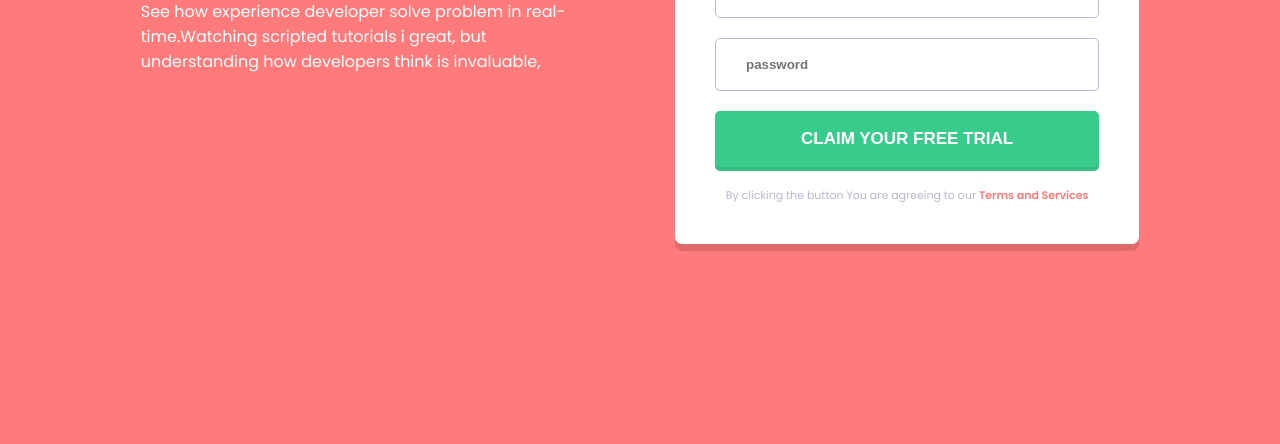
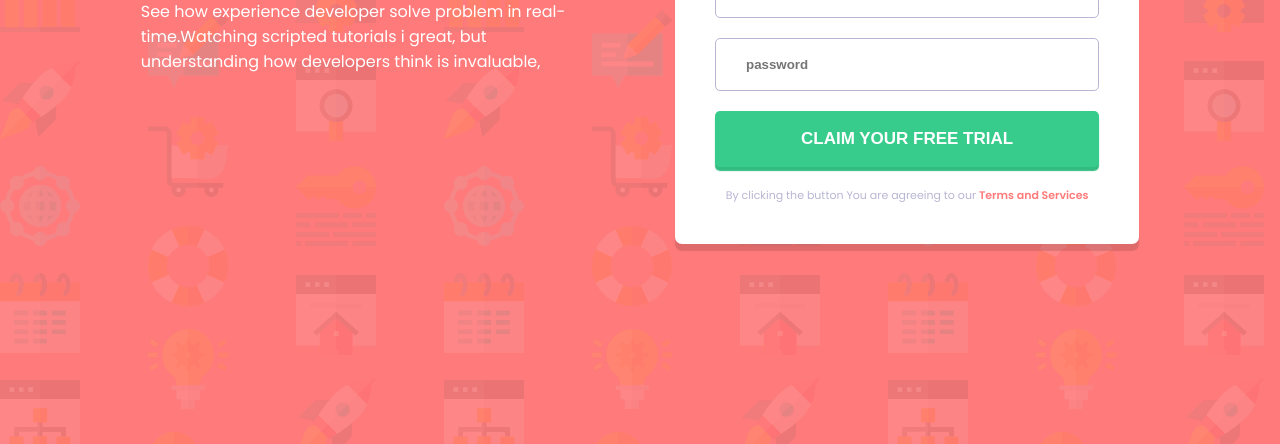
Before and after one commit to iamtemilolah/Responsive-Form, a plain HTML site: page index.html in a window 1280 px wide. Shown: the part 356-800 px from the top of the page. Drawn offline with Linux system fonts and the light colour scheme; the site is published under a folder, as on GitHub Pages, so addresses that start at the root find nothing.

Commit message:
Update style.css

```diff
--- a/style.css
+++ b/style.css
@@ -17,7 +17,7 @@
 }
 
 body {
-    background:hsl(0, 100%, 74%) url("/bg-intro-desktop.png");
+    background:hsl(0, 100%, 74%) url("bg-intro-desktop.png");
     font-size: 16px;
     font-family: "Poppins", sans-serif;
 }
```
